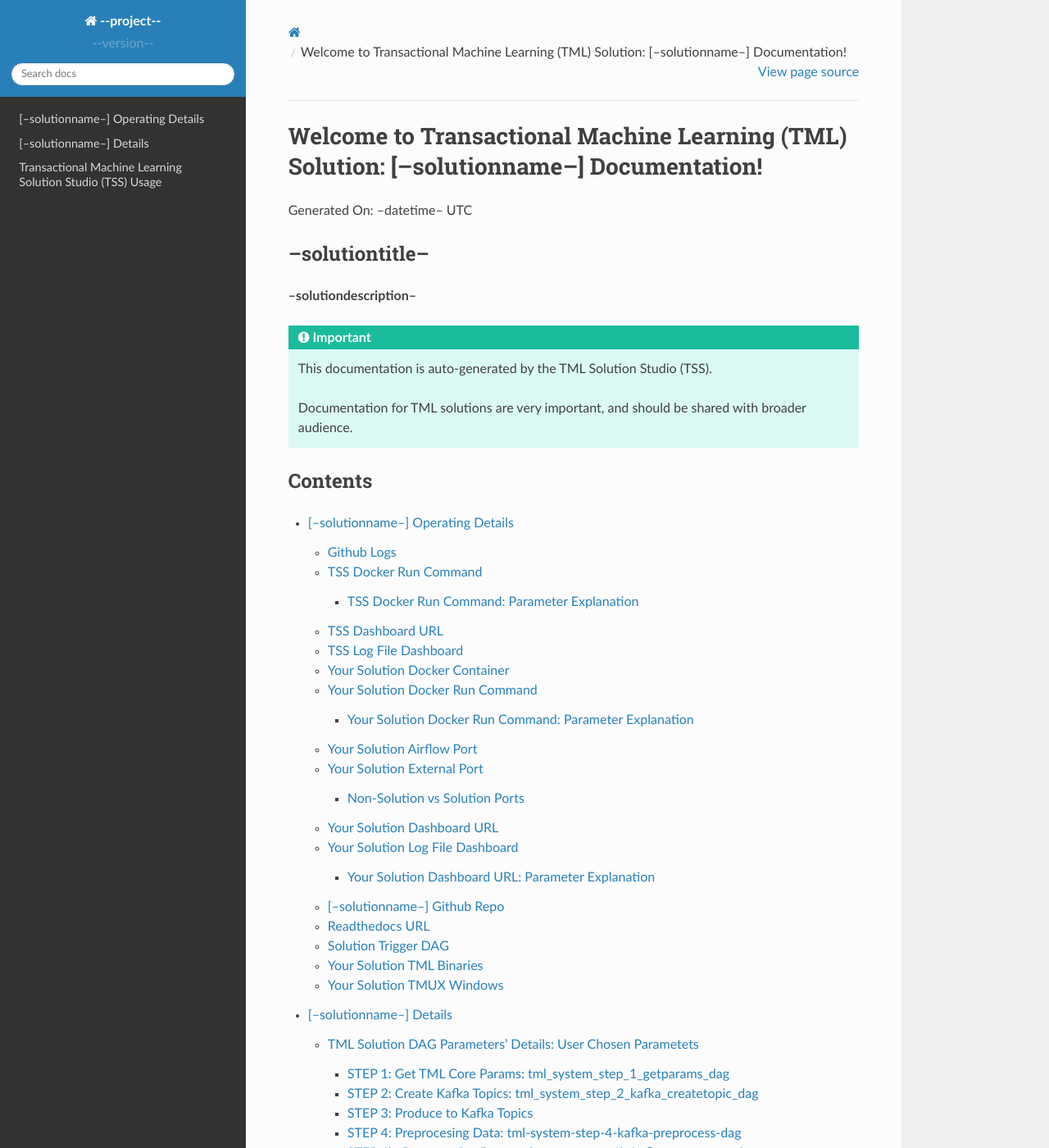
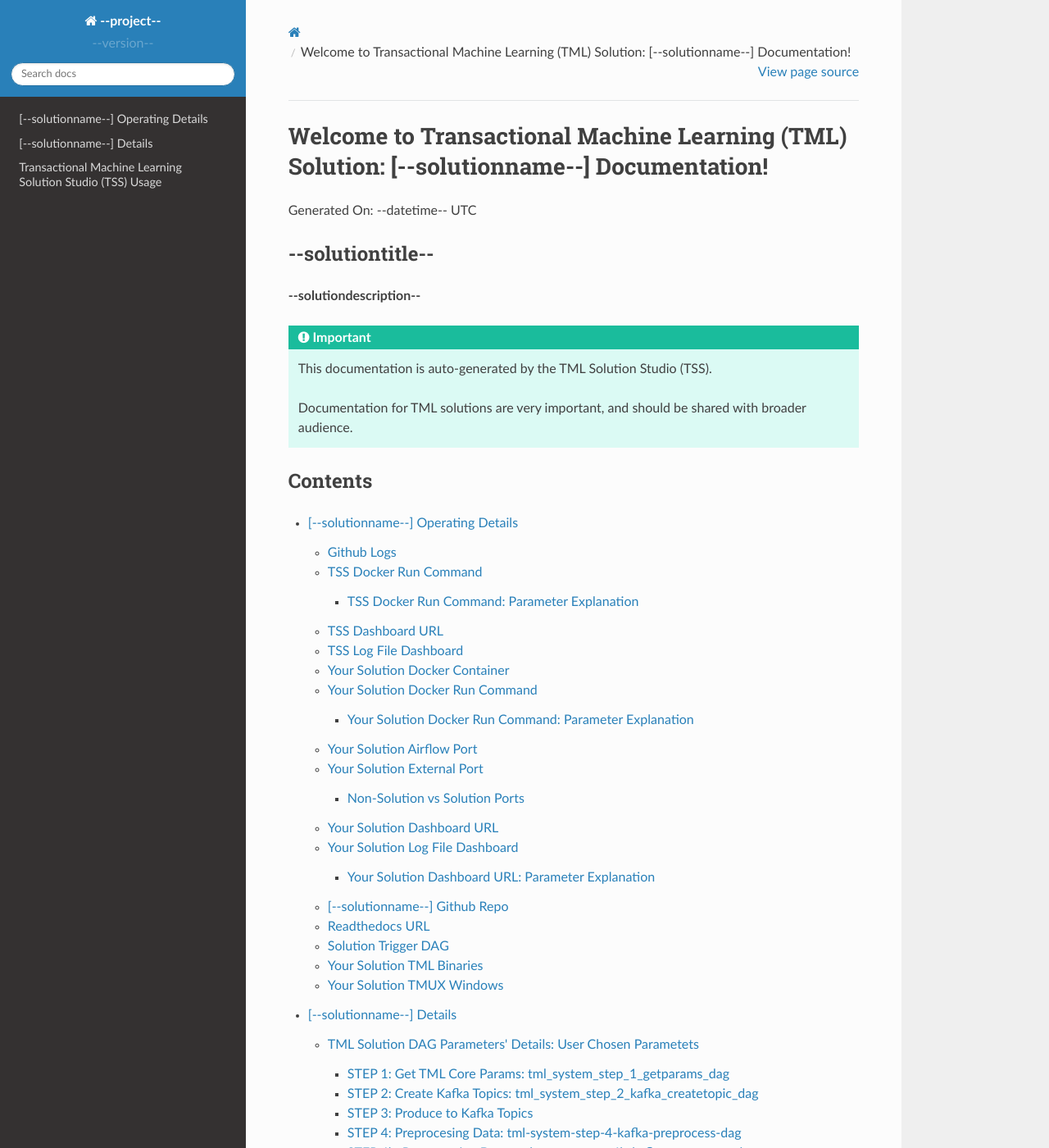
Before and after one commit to vanesalcb06/tssproject2-2b5c, a Sphinx documentation site: the page built from docs/source/index.rst, in a window 1280 px wide and 1400 px high. Shown: the whole window at 82% size. Built offline with Sphinx 7.4.7 and the Read the Docs theme 2.0.0, drawn with Linux system fonts in a browser that asks for light colours; part of the change alters nothing that is shown.

```diff
--- a/docs/source/conf.py
+++ b/docs/source/conf.py
@@ -24,7 +24,7 @@ intersphinx_mapping = {
     'sphinx': ('https://www.sphinx-doc.org/en/master/', None),
 }
 intersphinx_disabled_domains = ['std']
-
+smartquotes = False
 templates_path = ['_templates']
 
 # -- Options for HTML output
```
